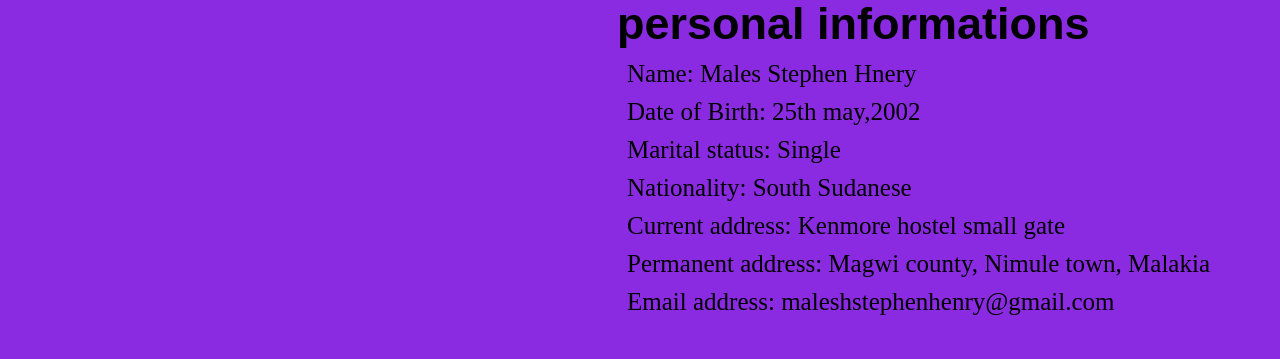
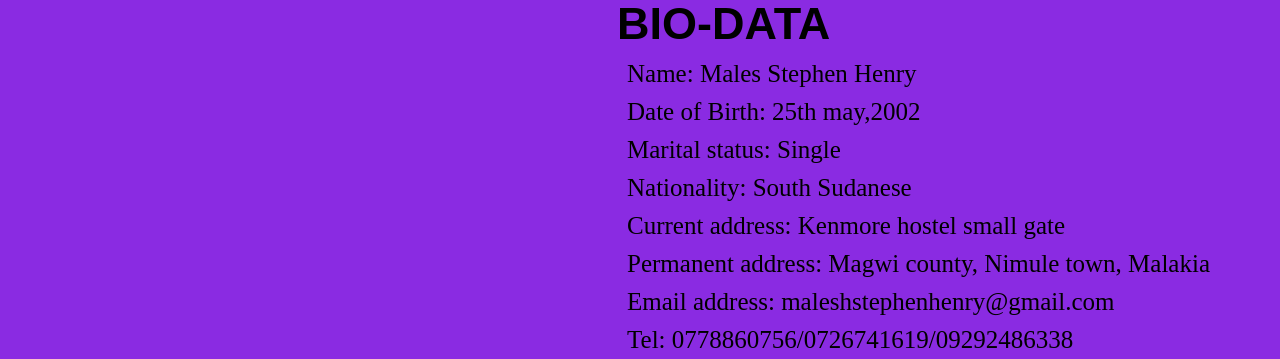
Before and after one commit to malsehsteven/online-quiz.html, a plain HTML site: page index.html in a window 1280 px wide. Shown: the part 518-877 px from the top of the page. Before the commit the page ends 839 px from the top, so only its background shows below. Drawn offline with Linux system fonts and the light colour scheme.

Commit message:
Update index.html

```diff
--- a/index.html
+++ b/index.html
@@ -10,16 +10,17 @@
     <div class="container">
         <img src="henry.jpg">
         <div class="text">
-            <h1>personal informations</h1>
+            <h1>BIO-DATA</h1>
             <ul>
                 <ol>
-                    <p>Name: Males Stephen Hnery</p>
+                    <p>Name: Males Stephen Henry</p>
                     <p>Date of Birth: 25th may,2002</p>
                     <p>Marital status: Single</p>
                     <p>Nationality: South Sudanese</p>
                     <p>Current address: Kenmore hostel small gate</p>
                     <p>Permanent address: Magwi county, Nimule town, Malakia</p>
                     <p>Email address: maleshstephenhenry@gmail.com</p>
+                    <p>Tel: 0778860756/0726741619/09292486338</p>
                 </ol>
             </ul>
         </div>
```
